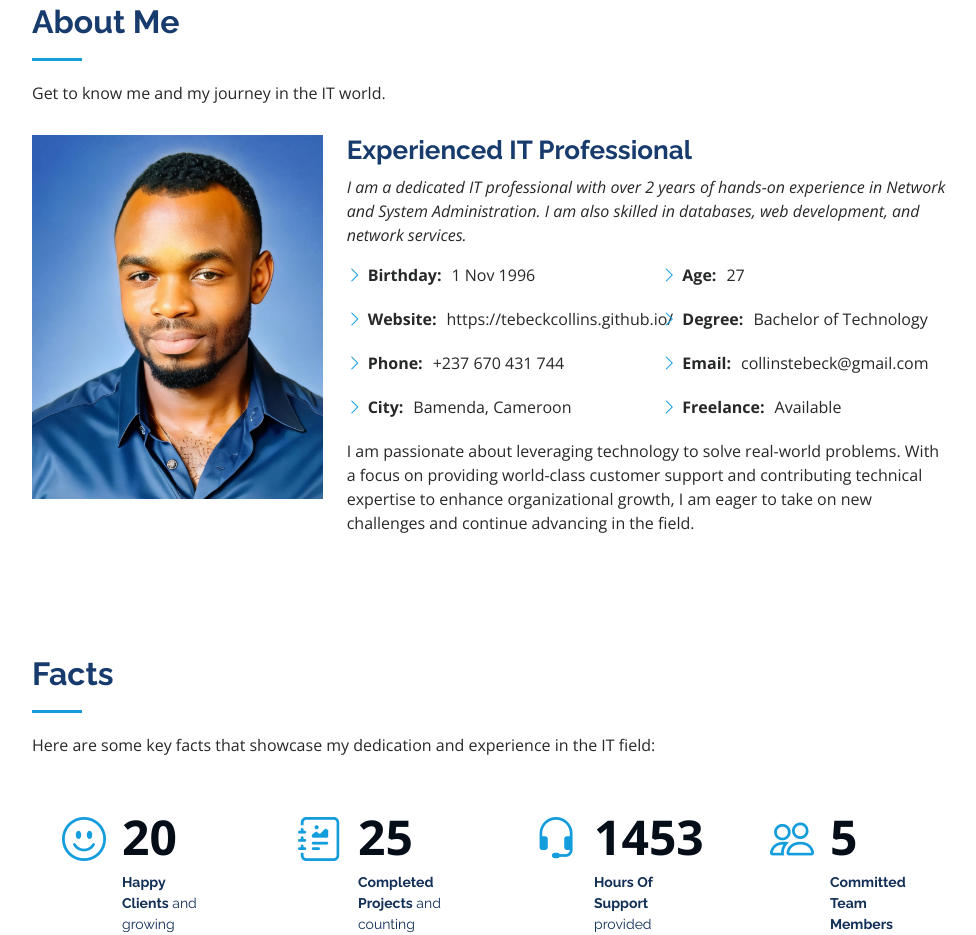
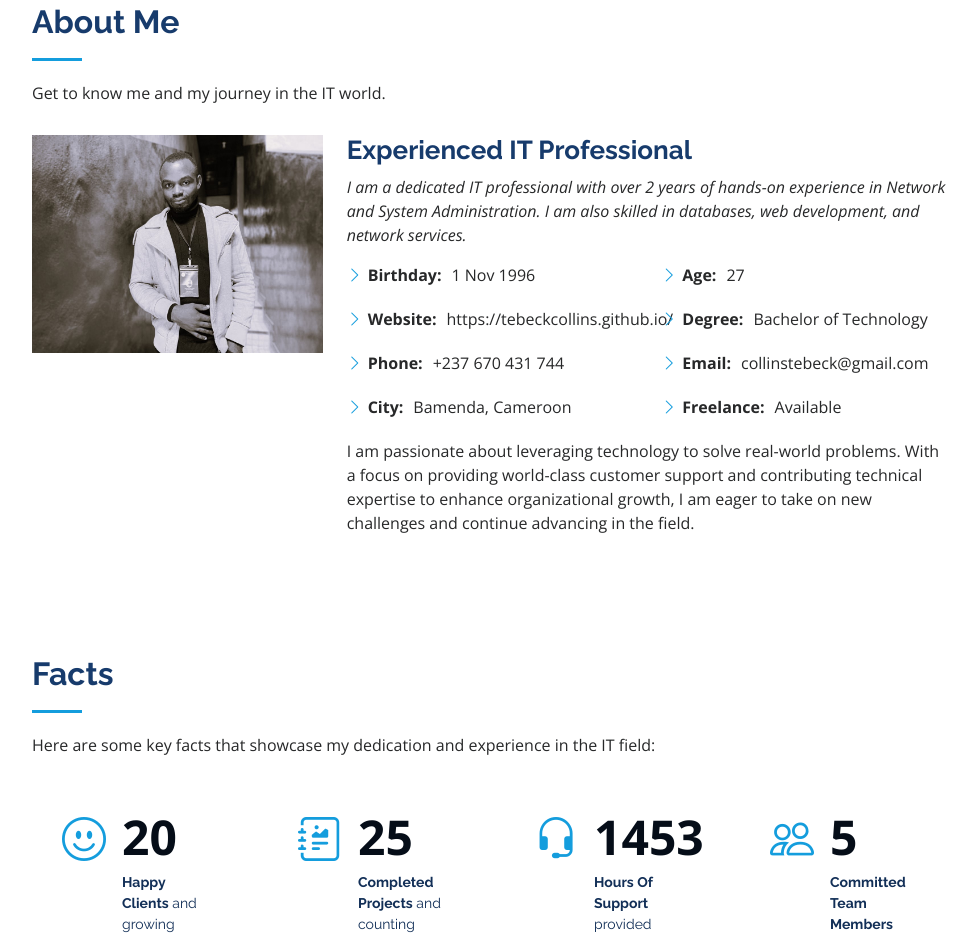
Before and after one commit to TebeckCollins/tebeck-portfolio, a plain HTML site: page index.html in a window 1280 px wide. Shown: the part 857-1792 px from the top of the page, without its empty margins (298-1274 px from the left). Drawn offline with nearby package versions, Linux system fonts and the light colour scheme.

Commit message:
Update index.html

```diff
--- a/index.html
+++ b/index.html
@@ -90,7 +90,7 @@
 
         <div class="row">
           <div class="col-lg-4" data-aos="fade-right">
-            <img src="assets/img/hero-bg.jpg" class="img-fluid" alt="Profile Picture">
+            <img src="assets/img/bg1.jpg" class="img-fluid" alt="Profile Picture">
           </div>
           <div class="col-lg-8 pt-4 pt-lg-0 content" data-aos="fade-left">
             <h3>Experienced IT Professional</h3>
```
